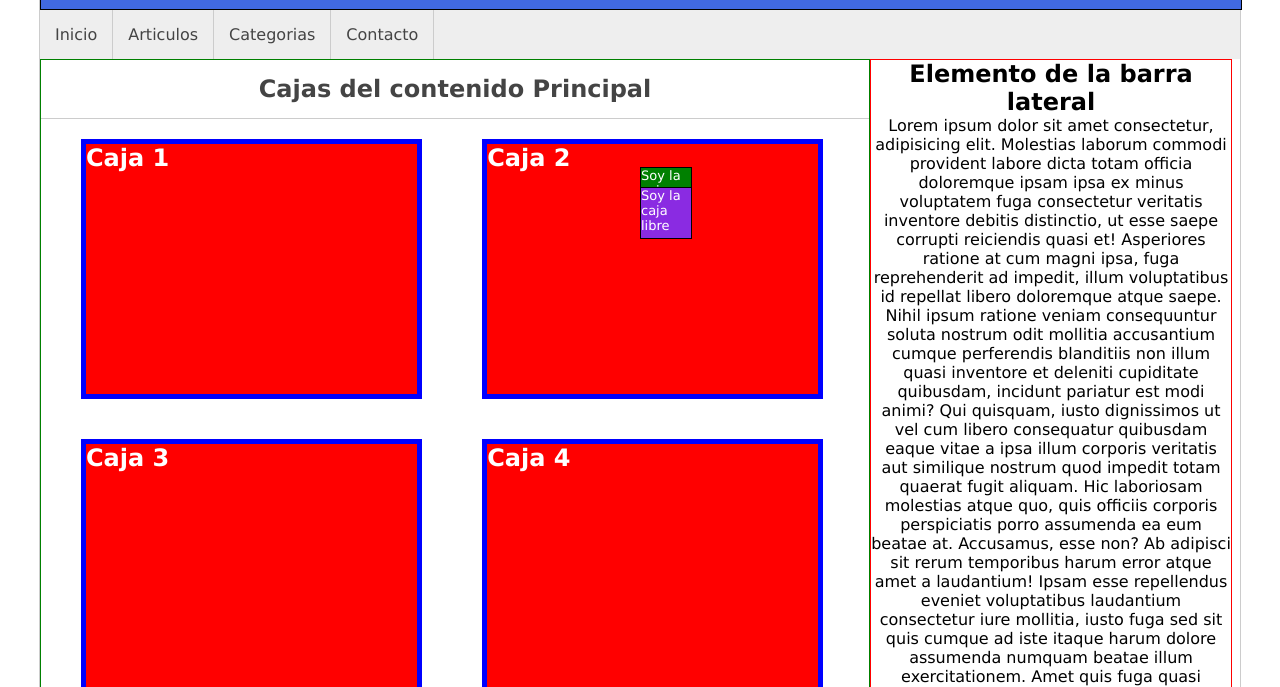
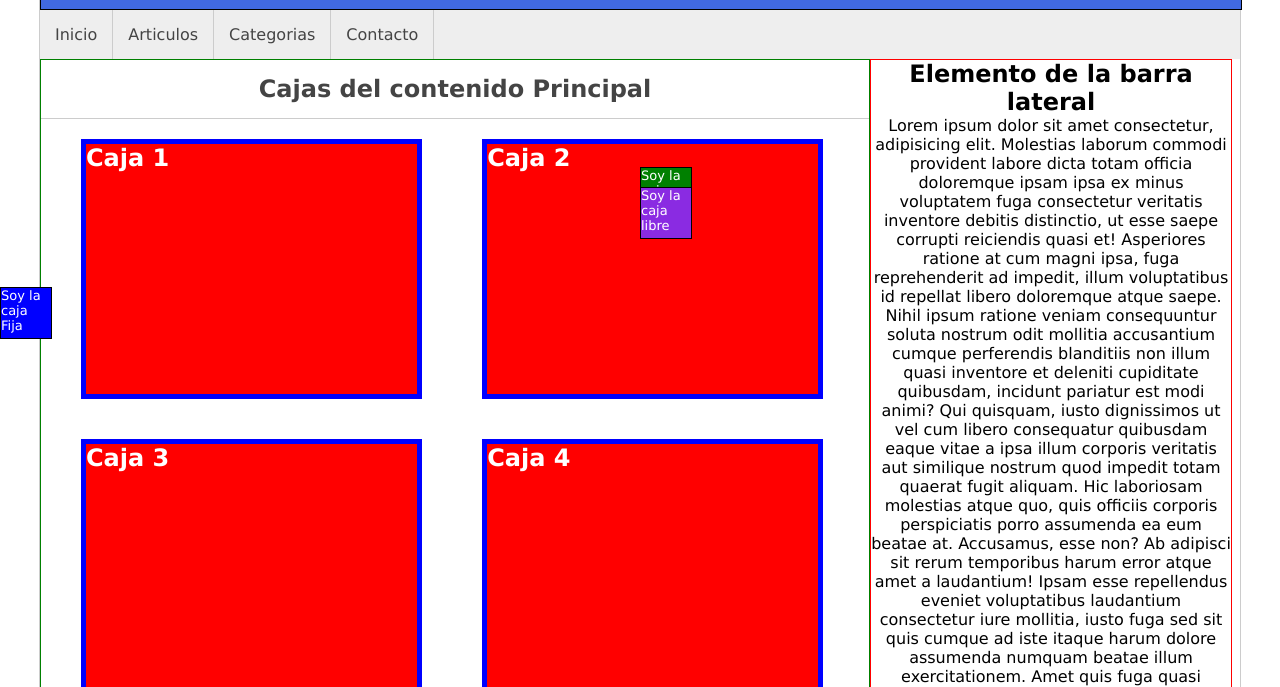
Before and after one commit to TakamuraGo/TheBestCss, a plain HTML site: page aprendiendo-css/05-Ejercicio01/index.html in a window 1280 px wide. Shown: the part 113-800 px from the top of the page. Drawn offline with Linux system fonts and the light colour scheme.

Commit message:
Posicion fija - fixed

```diff
--- a/aprendiendo-css/05-Ejercicio01/index.html
+++ b/aprendiendo-css/05-Ejercicio01/index.html
@@ -70,5 +70,8 @@
     <div class="libre libre2">
         Soy la caja libre
     </div>
+    <div class="fija">
+        Soy la caja Fija
+    </div>
 </body>
 </html>
--- a/aprendiendo-css/05-Ejercicio01/style.css
+++ b/aprendiendo-css/05-Ejercicio01/style.css
@@ -109,3 +109,16 @@
     left: 50%;
     z-index: 1;
 }
+
+.fija{
+    position: fixed;
+    top: 50%;
+    left: 0px;
+
+    border: 1px solid black;
+    background-color: blue;
+    color: white;
+    width: 50px;
+    height: 50px;
+    font-size: 13px;
+}
```
